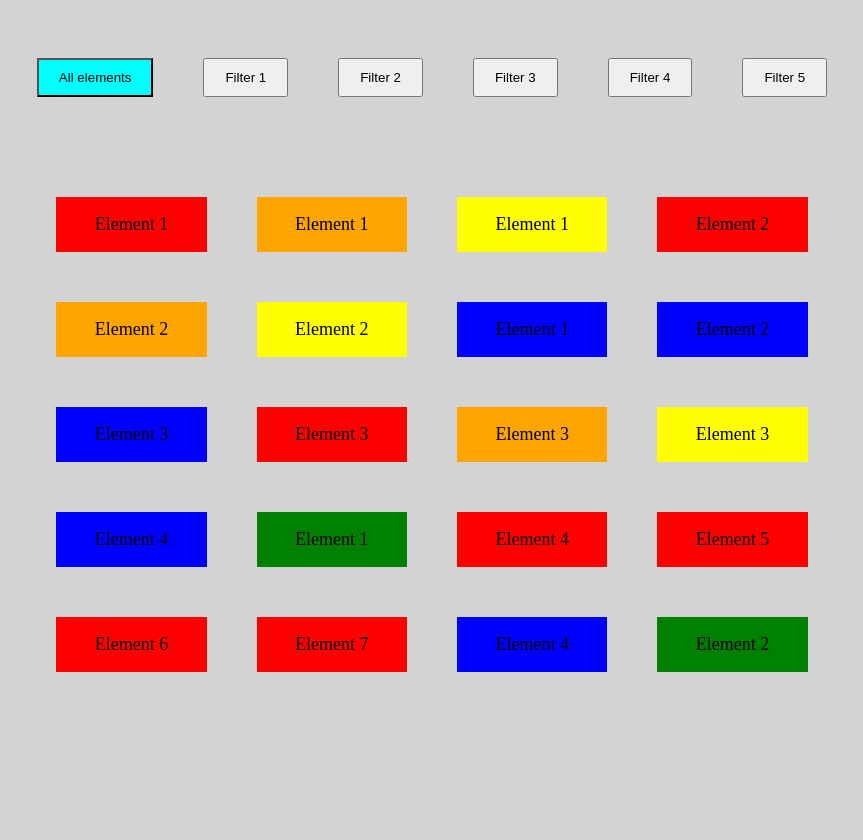
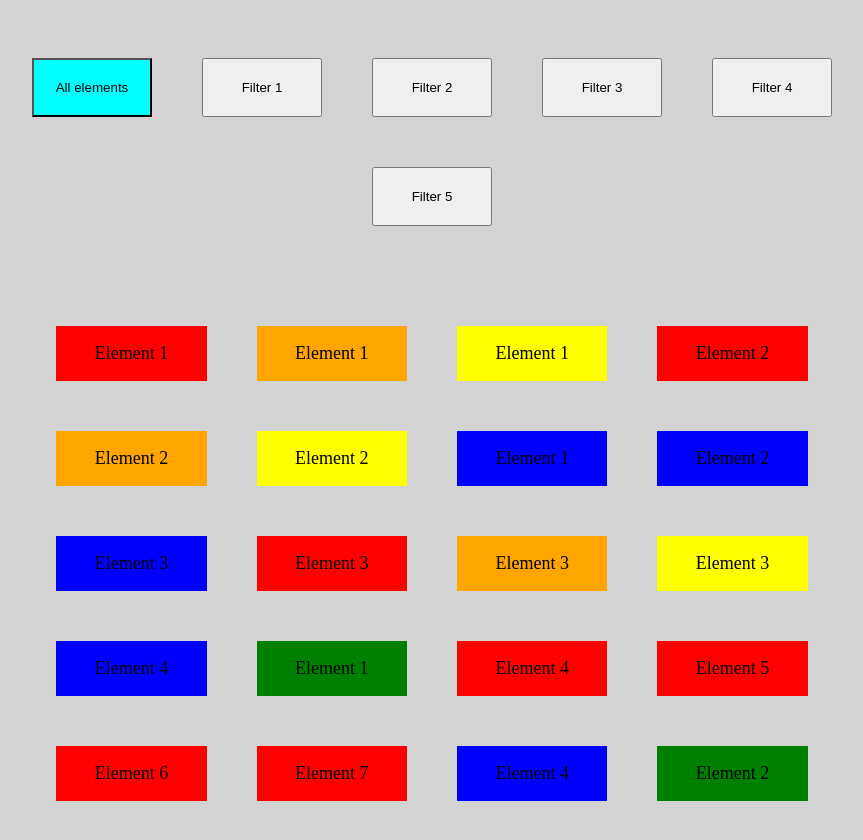
Before and after one commit to SukachEugene/JS-Practice, a plain HTML site: page index.html in a window 1280 px wide. Shown: the whole page, without its empty margins (208-1071 px from the left). Before the commit the page ends 800 px from the top, so only its background shows below. Drawn offline with Linux system fonts and the light colour scheme.

Commit message:
some element`s style fixed

```diff
--- a/styles.css
+++ b/styles.css
@@ -16,8 +16,9 @@ body {
 }
 
 .buttons-container button {
-    padding: 10px 20px;
+    padding: 20px 20px;
     cursor: pointer;
+    width: 120px;
 }
 
 .elements-container {
@@ -126,7 +127,9 @@ body {
 
 .element:hover {
     border: 2px solid black;
+    opacity: 1;
 }
+
 
 #fade {
     display: none;
```
